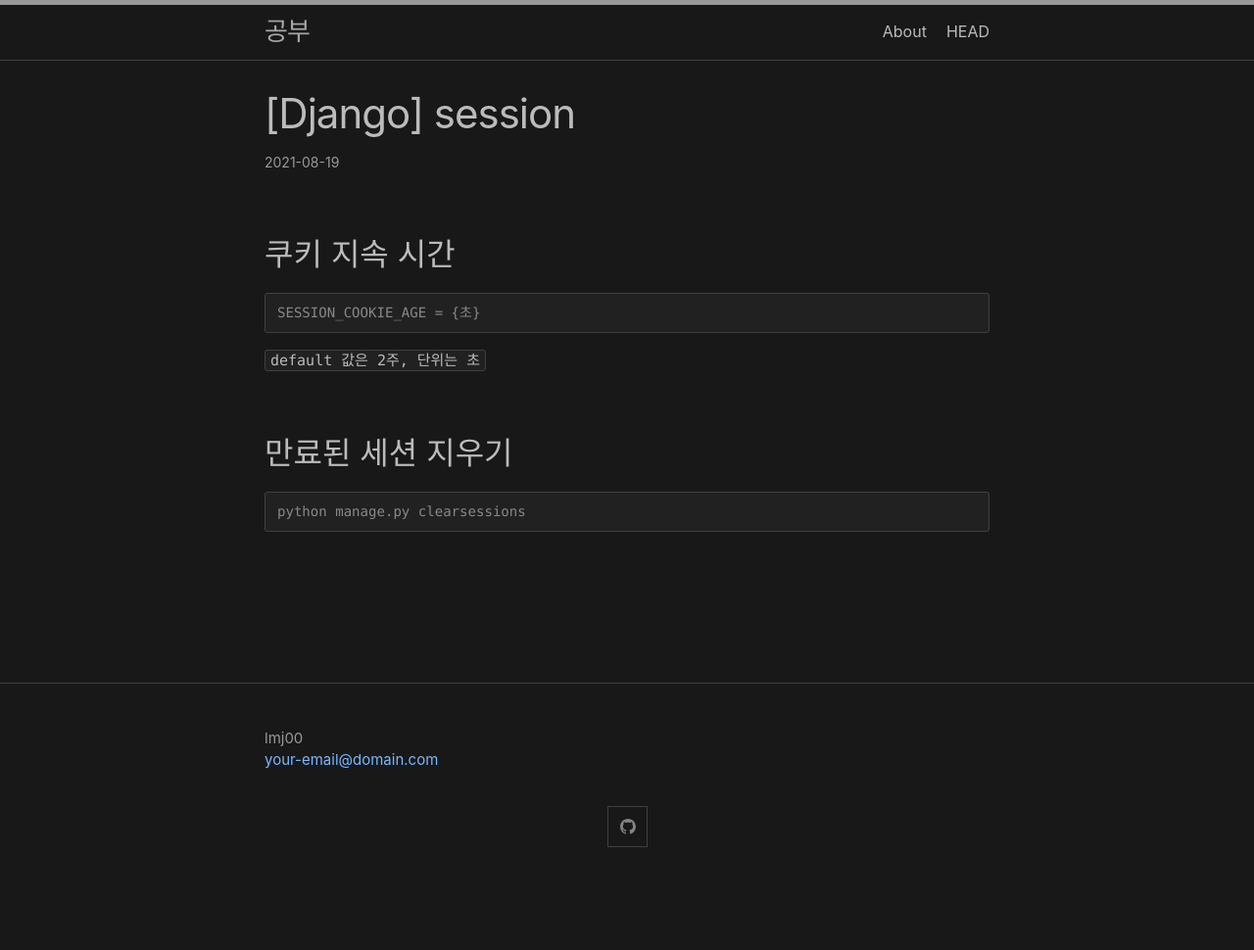
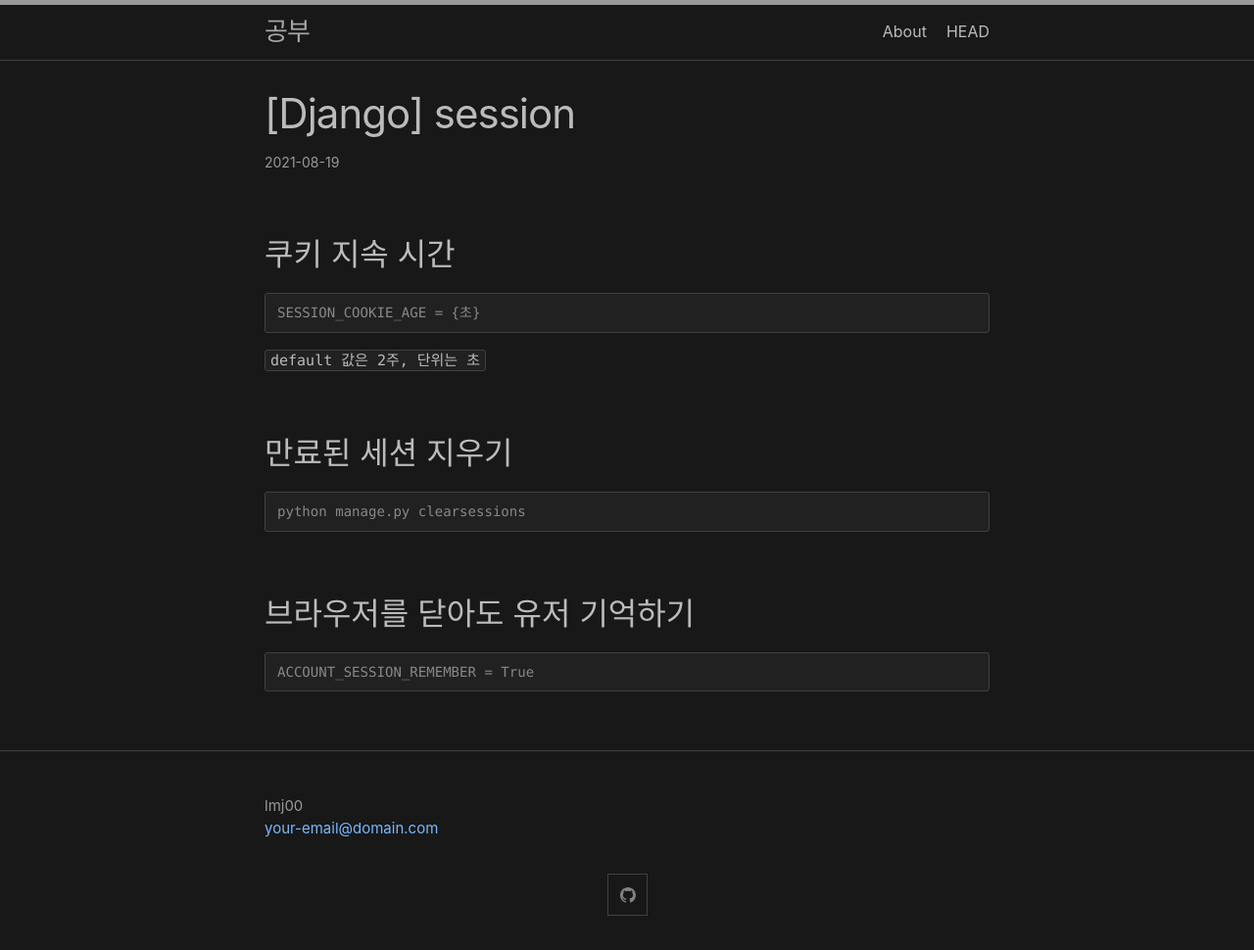
Before and after one commit to lmj00/lmj00.github.io, a Jekyll site: the page built from _posts/2021-08-19-Django-session.MD, in a window 1280 px wide. Shown: the whole page at 98% size. Built offline with Jekyll 4.4.1, drawn with Linux system fonts in a browser that asks for light colours; before the commit the page ends 900 px from its top, so only the background shows below that.

Commit message:
Feat: Django session remember

````diff
--- a/_posts/2021-08-19-Django-session.MD
+++ b/_posts/2021-08-19-Django-session.MD
@@ -14,3 +14,9 @@
 ```terminal
 python manage.py clearsessions
 ```
+
+
+## 브라우저를 닫아도 유저 기억하기
+```terminal
+ACCOUNT_SESSION_REMEMBER = True
+```
````
